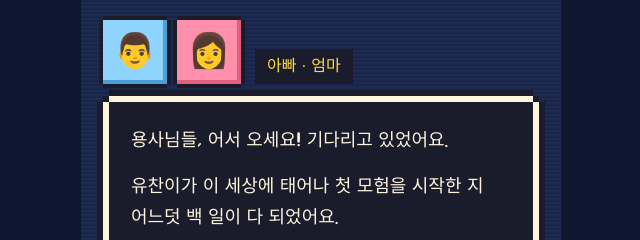
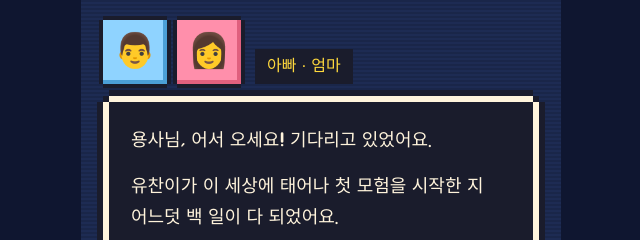
Before and after one commit to qwekl/100dayevent, a plain HTML site: page index.html in a window 1280 px wide. Shown: the part 980-1220 px from the top of the page, 319-959 px from the left. Drawn offline with Linux system fonts and the light colour scheme; a web font is replaced by a local one.

Commit message:
문구 수정

```diff
--- a/index.html
+++ b/index.html
@@ -561,7 +561,7 @@
       <span class="npc-tag">아빠 · 엄마</span>
     </div>
     <div class="dialog" id="dialog" role="group" aria-label="아빠와 엄마의 인사말">
-      <p data-type>용사님들, 어서 오세요! 기다리고 있었어요.</p>
+      <p data-type>용사님, 어서 오세요! 기다리고 있었어요.</p>
       <p data-type><span data-bind="babyName"></span>이가 이 세상에 태어나 첫 모험을 시작한 지 어느덧 백 일이 다 되었어요.</p>
       <p data-type>밤낮없이 울고 웃으며 매일 한 칸씩 경험치를 쌓아 드디어 레벨 100을 앞두고 있답니다.</p>
       <p data-type>이 특별한 레벨업 순간을 함께 축하해 주시면 큰 힘이 될 거예요. 저희 파티에 꼭 합류해 주세요!</p>
```
